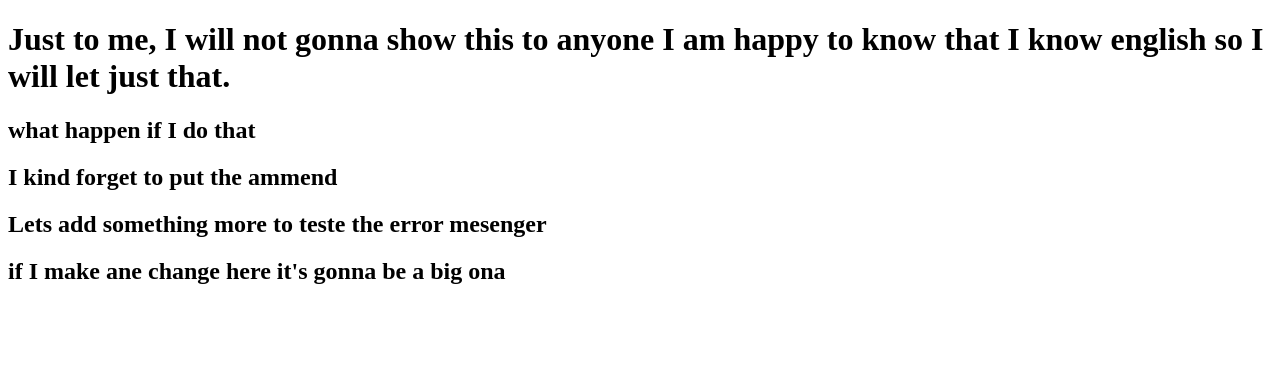
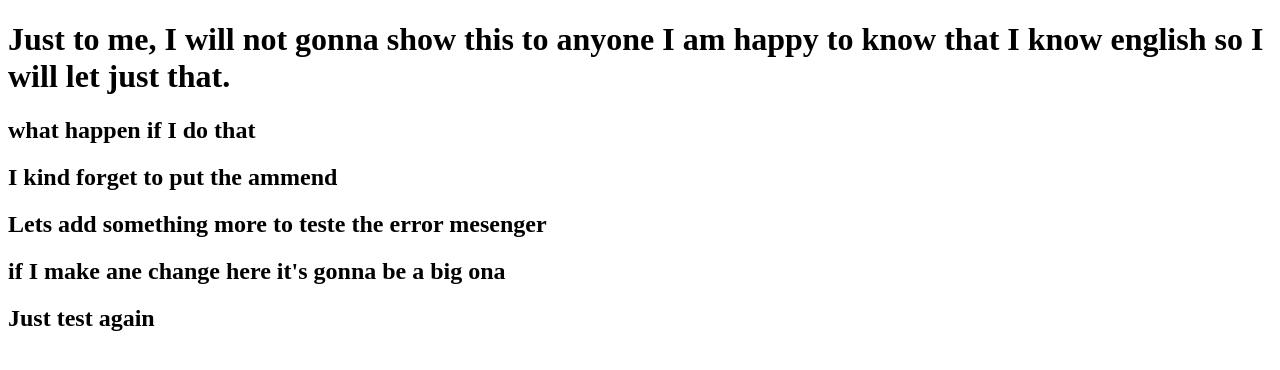
Before and after one commit to danielgomes312/clone-tabnews, a Next.js app: page / in a window 1280 px wide. Shown: the top 370 px of the page. Built offline with nearby package versions, Linux system fonts and the light colour scheme.

Commit message:
Versel change test

```diff
--- a/pages/index.js
+++ b/pages/index.js
@@ -5,6 +5,7 @@ function Home() {
         <h2>I kind forget to put the ammend</h2>
         <h2>Lets add something more to teste the error mesenger</h2>
         <h2>if I make ane change here it's gonna be a big ona</h2>
+        <h2>Just test again</h2>
     </div>
 }
 
```
